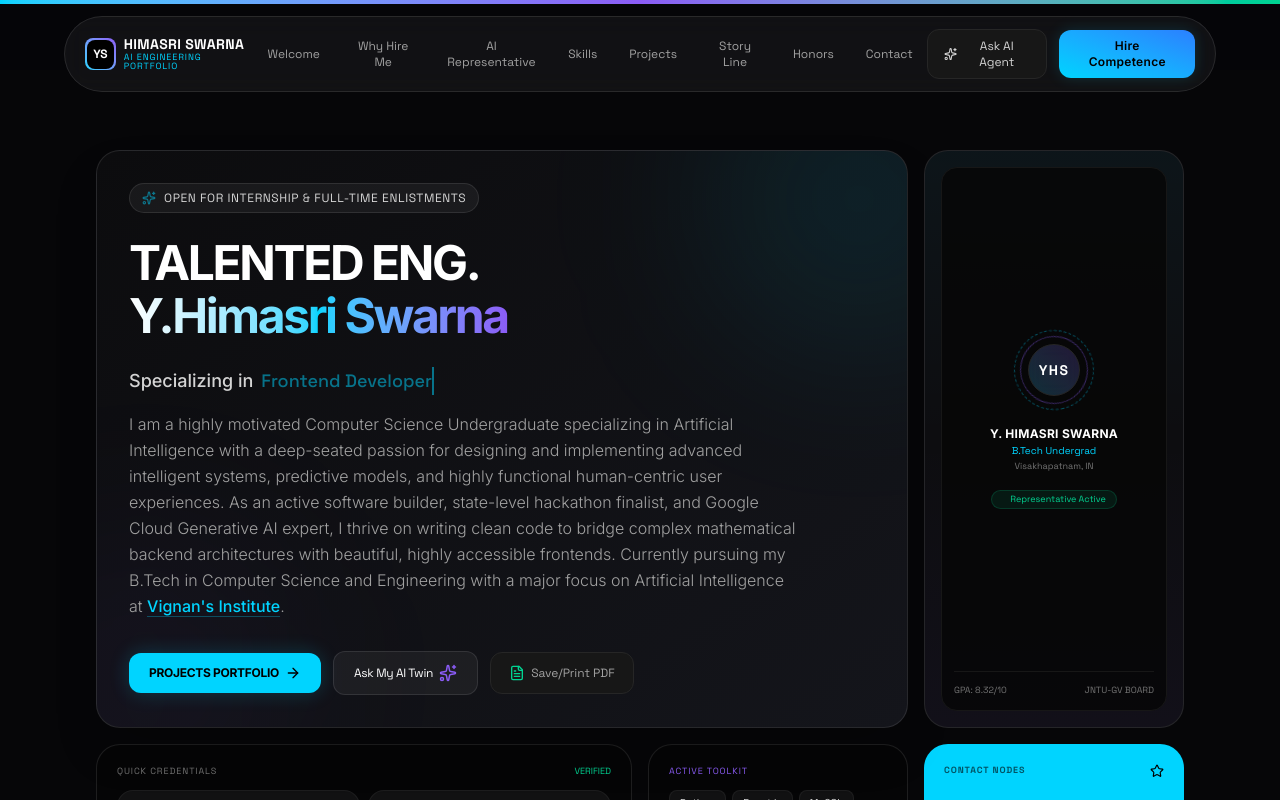
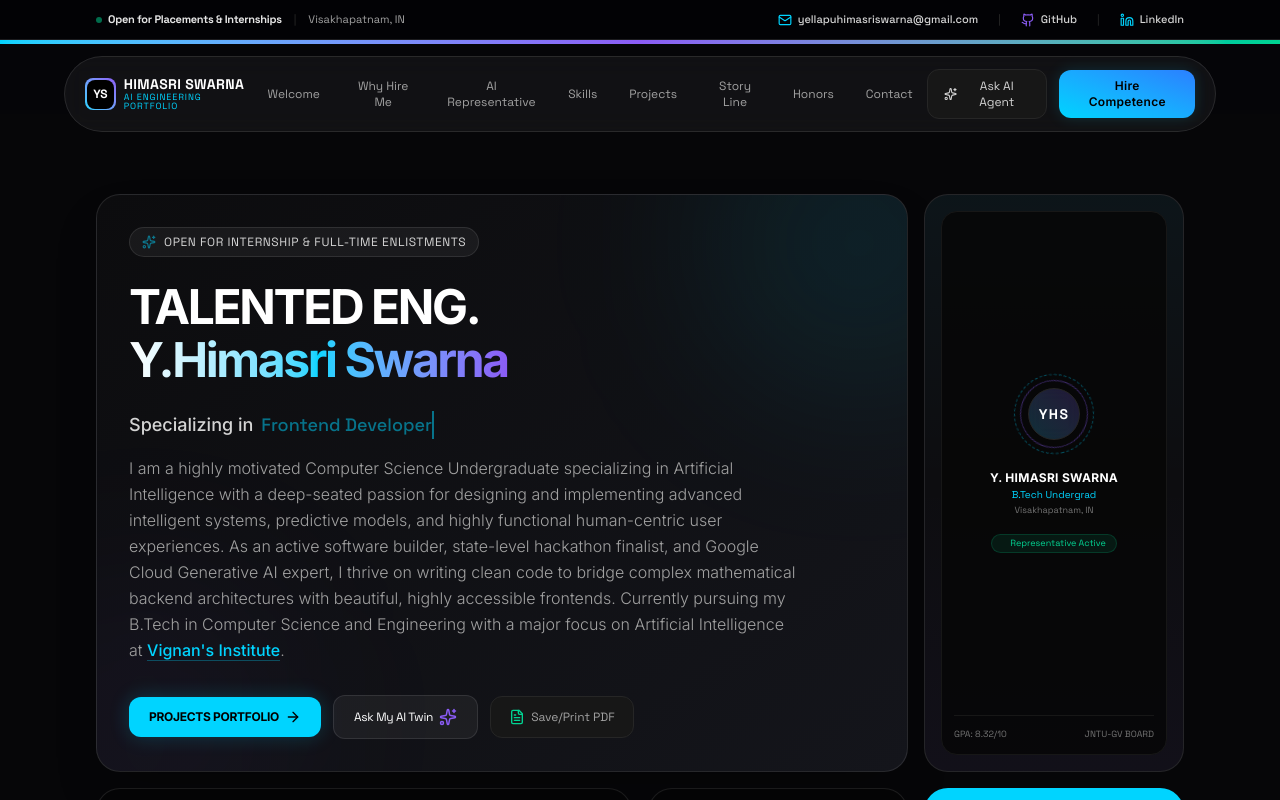
Before and after one commit to Himasri-Swarna/My_Portfolio, a React (Vite) app: page / in a window 1280 px wide. Shown: the top 800 px of the page. Built offline with nearby package versions, Linux system fonts and the light colour scheme.

Commit message:
feat: add contact utility bar to header
Introduced a sleek top navigation bar featuring current availability status and quick contact links to improve professional accessibility. Updated README with local development instructions.

```diff
--- a/src/App.tsx
+++ b/src/App.tsx
@@ -1,6 +1,6 @@
 import { useState, useEffect } from "react";
 import { motion, useScroll, useSpring, AnimatePresence } from "motion/react";
-import { ArrowUp, Menu, X, Sparkles, Clock, Globe } from "lucide-react";
+import { ArrowUp, Menu, X, Sparkles, Clock, Globe, Mail, Github, Linkedin, Phone } from "lucide-react";
 
 // Sub-component Imports
 import ParticleBackground from "./components/ParticleBackground";
@@ -83,17 +83,76 @@ export default function App() {
       {/* Background Ambience particles */}
       <ParticleBackground />
 
-      {/* Top scroll progress indicator thread */}
+      {/* Sleek Top Contact Utility Bar */}
+      <div className="fixed top-0 left-0 right-0 h-10 bg-[#030306]/90 border-b border-white/10 z-50 backdrop-blur-md flex items-center select-none">
+        <div className="w-full max-w-6xl mx-auto px-4 lg:px-8 flex items-center justify-between font-mono text-[10px] sm:text-[11px]">
+
+          {/* Left Side Status Node */}
+          <div className="flex items-center gap-3 text-neutral-400">
+            <span
+              className="flex items-center gap-1.5 hover:text-[#00D4FF] transition-all cursor-pointer"
+              onClick={() => scrollToSection("contact")}
+            >
+              <span className="w-1.5 h-1.5 rounded-full bg-emerald-400 animate-pulse" />
+              <span className="font-semibold tracking-tight text-neutral-200">Open for Placements &amp; Internships</span>
+            </span>
+            <span className="hidden md:inline text-neutral-800">|</span>
+            <span className="hidden md:inline text-neutral-400">Visakhapatnam, IN</span>
+          </div>
+
+          {/* Right Side Instant Contact Paths */}
+          <div className="flex items-center gap-3 sm:gap-4 md:gap-5">
+            <a
+              href={`mailto:${PORTFOLIO_OWNER.email}`}
+              className="flex items-center gap-1.5 text-neutral-300 hover:text-[#00D4FF] transition-all font-medium"
+              title="Send Direct Email"
+            >
+              <Mail className="w-3.5 h-3.5 text-[#00D4FF]" />
+              <span className="hidden sm:inline">{PORTFOLIO_OWNER.email}</span>
+              <span className="sm:hidden text-[10px]">Email</span>
+            </a>
+
+            <span className="text-neutral-800 font-normal">|</span>
+
+            <a
+              href={PORTFOLIO_OWNER.github}
+              target="_blank"
+              rel="noreferrer"
+              className="flex items-center gap-1.5 text-neutral-300 hover:text-white transition-all font-medium"
+              title="GitHub Profile"
+            >
+              <Github className="w-3.5 h-3.5 text-[#8B5CF6]" />
+              <span>GitHub</span>
+            </a>
+
+            <span className="text-neutral-800 font-normal">|</span>
+
+            <a
+              href={PORTFOLIO_OWNER.linkedin}
+              target="_blank"
+              rel="noreferrer"
+              className="flex items-center gap-1.5 text-neutral-300 hover:text-[#00D4FF] transition-all font-medium"
+              title="LinkedIn Profile"
+            >
+              <Linkedin className="w-3.5 h-3.5 text-[#00D4FF]" />
+              <span>LinkedIn</span>
+            </a>
+          </div>
+
+        </div>
+      </div>
+
+      {/* Top scroll progress indicator thread, shifted down by top-bar height */}
       <motion.div
-        className="fixed top-0 left-0 right-0 h-1 bg-gradient-to-r from-[#00D4FF] via-[#8B5CF6] to-emerald-400 z-50 origin-left"
+        className="fixed top-10 left-0 right-0 h-1 bg-gradient-to-r from-[#00D4FF] via-[#8B5CF6] to-emerald-400 z-50 origin-left"
         style={{ scaleX }}
       />
 
       {/* Main Header navigation bar */}
       <header className={`fixed left-4 right-4 z-40 transition-all duration-300 max-w-6xl mx-auto rounded-full border ${
         isScrolled
-          ? "top-3 py-2 bg-[#050508]/85 border-white/10 backdrop-blur-xl shadow-2xl px-5"
-          : "top-4 py-3 bg-white/5 border-white/10 px-5 backdrop-blur-md"
+          ? "top-[50px] py-1.5 bg-[#050508]/85 border-white/10 backdrop-blur-xl shadow-2xl px-5"
+          : "top-14 py-3 bg-white/5 border-white/10 px-5 backdrop-blur-md"
       }`}>
         <div className="mx-auto flex items-center justify-between">
 
@@ -166,7 +225,9 @@ export default function App() {
             animate={{ opacity: 1, height: "auto" }}
             exit={{ opacity: 0, height: 0 }}
             transition={{ duration: 0.3 }}
-            className="fixed top-[74px] left-4 right-4 z-30 bg-[#07070a]/95 border border-white/10 backdrop-blur-2xl xl:hidden overflow-hidden py-6 rounded-3xl shadow-2xl"
+            className={`fixed left-4 right-4 z-30 bg-[#07070a]/95 border border-white/10 backdrop-blur-2xl xl:hidden overflow-hidden py-6 rounded-3xl shadow-2xl transition-all duration-300 ${
+              isScrolled ? "top-[106px]" : "top-[118px]"
+            }`}
           >
             <div className="container mx-auto px-4 flex flex-col gap-4">
               {navLinks.map((link) => (
@@ -198,8 +259,8 @@ export default function App() {
         )}
       </AnimatePresence>
 
-      {/* Main Core Section Stream Blocks */}
-      <main className="relative pt-[70px]">
+      {/* Main Core Section Stream Blocks, adjusted top padding to clean the top-bar and header spacing */}
+      <main className="relative pt-[114px]">
 
         {/* HERO SECTION */}
         <Hero
```
Also changed, not shown: 1 other file (tests, documents, lock files or other folders).
